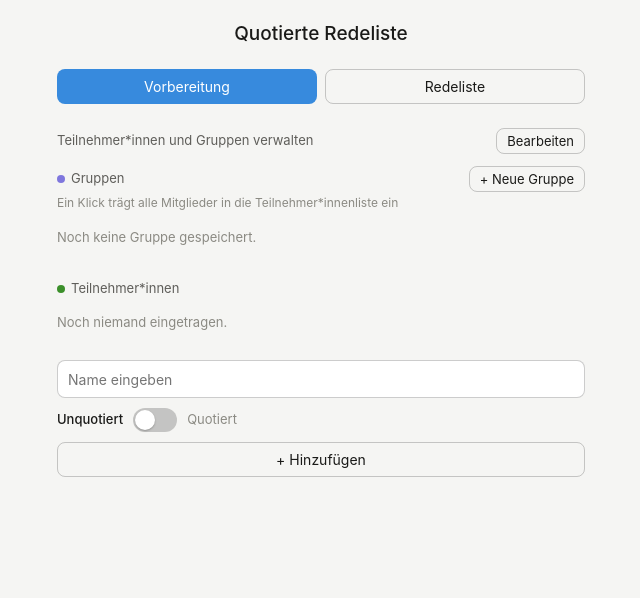
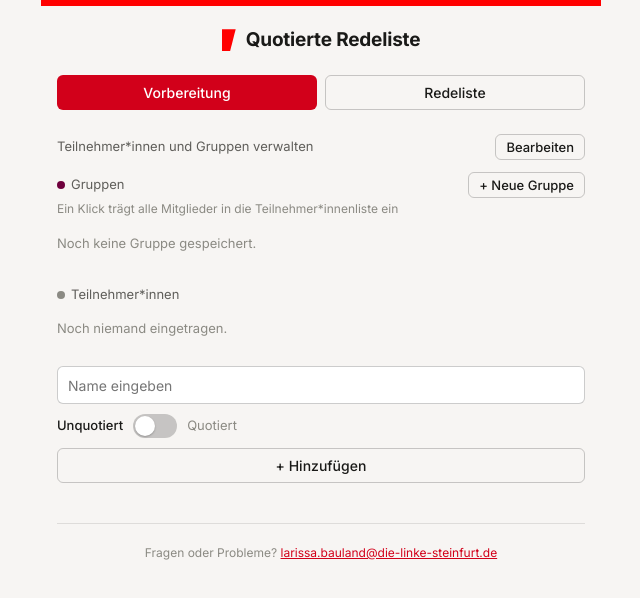
Before and after one commit to calatya-stack/Redeliste, a plain HTML site: page index.html in a window 1280 px wide. Shown: the whole page, without its empty margins (319-959 px from the left). Drawn offline with Linux system fonts and the light colour scheme.

Commit message:
Update index.html
Design geändert

Support E-Mail angegeben

```diff
--- a/index.html
+++ b/index.html
@@ -3,7 +3,7 @@
 <head>
 <meta charset="UTF-8" />
 <meta name="viewport" content="width=device-width, initial-scale=1, maximum-scale=1, viewport-fit=cover" />
-<meta name="theme-color" content="#378ADD" />
+<meta name="theme-color" content="#D2001A" />
 <meta name="mobile-web-app-capable" content="yes" />
 <meta name="apple-mobile-web-app-capable" content="yes" />
 <meta name="apple-mobile-web-app-status-bar-style" content="default" />
@@ -11,10 +11,13 @@
 <link rel="manifest" href="./manifest.json" />
 <link rel="icon" href="./icon-192.png" />
 <link rel="apple-touch-icon" href="./icon-192.png" />
+<link rel="preconnect" href="https://fonts.googleapis.com" />
+<link rel="preconnect" href="https://fonts.gstatic.com" crossorigin />
+<link href="https://fonts.googleapis.com/css2?family=Inter:wght@400;500;600;700&display=swap" rel="stylesheet" />
 <title>Quotierte Redeliste</title>
 <style>
   :root{
-    --surface-0:#f5f5f3;
+    --surface-0:#f7f5f3;
     --surface-1:#ffffff;
     --surface-2:#ffffff;
     --text-primary:#1a1a18;
@@ -23,14 +26,17 @@
     --text-danger:#a32d2d;
     --border:rgba(0,0,0,0.10);
     --border-strong:rgba(0,0,0,0.20);
-    --fill-accent:#378ADD;
+    --brand-red:#FF0000;
+    --fill-accent:#D2001A;
+    --fill-accent-hover:#B00016;
     --on-accent:#ffffff;
+    --contrast-red:#6F003C;
     --fill-danger:#E24B4A;
     --on-danger:#ffffff;
     --fill-secondary:rgba(0,0,0,0.04);
     --fill-success:#3b8f2a;
-    --fill-pro:#7F77DD;
-    --radius:8px;
+    --fill-pro:#6F003C;
+    --radius:6px;
   }
   @media (prefers-color-scheme: dark){
     :root{
@@ -44,21 +50,26 @@
       --border:rgba(255,255,255,0.12);
       --border-strong:rgba(255,255,255,0.24);
       --fill-secondary:rgba(255,255,255,0.08);
+      --fill-accent:#E2001F;
+      --fill-accent-hover:#FF2A3D;
     }
   }
   *{box-sizing:border-box;}
   html,body{margin:0;padding:0;background:var(--surface-0);}
   body{
-    font-family:-apple-system,BlinkMacSystemFont,"Segoe UI",Roboto,Helvetica,Arial,sans-serif;
+    font-family:'Inter',-apple-system,BlinkMacSystemFont,"Segoe UI",Roboto,Helvetica,Arial,sans-serif;
     color:var(--text-primary);
-    padding:1.25rem 1rem 3rem;
+    padding:0 1rem 3rem;
     max-width:560px;
     margin:0 auto;
     line-height:1.5;
   }
-  h1{font-size:19px;font-weight:500;margin:0 0 1.25rem;text-align:center;}
+  .masthead{height:6px;background:var(--brand-red);margin:0 -1rem 1.25rem;}
+  .brand-header{display:flex;align-items:center;justify-content:center;gap:10px;margin:1rem 0 1.25rem;}
+  .brand-wedge{width:14px;height:22px;background:var(--brand-red);clip-path:polygon(0 0,100% 0,60% 100%,0 100%);flex-shrink:0;}
+  h1{font-size:19px;font-weight:700;margin:0;text-align:center;letter-spacing:-0.01em;}
   button{
-    font-family:inherit;font-size:14px;color:var(--text-primary);
+    font-family:inherit;font-size:14px;font-weight:500;color:var(--text-primary);
     background:transparent;border:0.5px solid var(--border-strong);
     border-radius:var(--radius);padding:8px 14px;cursor:pointer;
   }
@@ -82,15 +93,23 @@
   .group-btn{position:relative;text-align:left;}
   .group-btn .del{position:absolute;top:-7px;right:-7px;width:20px;height:20px;border-radius:50%;background:var(--fill-danger);color:var(--on-danger);border:none;display:flex;align-items:center;justify-content:center;cursor:pointer;font-size:12px;line-height:1;}
   .group-btn .edit{position:absolute;top:-7px;right:17px;width:20px;height:20px;border-radius:50%;background:var(--fill-secondary);border:0.5px solid var(--border-strong);color:var(--text-secondary);display:flex;align-items:center;justify-content:center;cursor:pointer;font-size:11px;line-height:1;}
-  .tab-btn{flex:1;font-size:14px;padding:8px;}
+  .tab-btn{flex:1;font-size:14px;font-weight:500;padding:8px;}
   .tab-btn.active{background:var(--fill-accent);color:var(--on-accent);border-color:transparent;}
   .section-dot{display:inline-block;width:8px;height:8px;border-radius:50%;margin-right:6px;}
   .top-action-btn{font-size:13px;padding:6px 12px;}
+  .btn-accent{background:var(--fill-accent);color:var(--on-accent);border-color:transparent;}
+  .btn-accent:hover{background:var(--fill-accent-hover);}
+  .app-footer{margin-top:2.5rem;padding-top:1.25rem;border-top:0.5px solid var(--border);font-size:12px;color:var(--text-muted);text-align:center;}
+  .app-footer a{color:var(--fill-accent);}
 </style>
 </head>
 <body>
 
-<h1>Quotierte Redeliste</h1>
+<div class="masthead"></div>
+<div class="brand-header">
+  <div class="brand-wedge" aria-hidden="true"></div>
+  <h1>Quotierte Redeliste</h1>
+</div>
 <h2 class="sr-only">Redeliste mit doppelter Quotierung: Vorbereitung zum Anlegen der Teilnehmer*innenliste und Gruppen, Redeliste mit aktiver Warteliste und Schnellwahl</h2>
 
 <div style="display:flex;gap:8px;margin-bottom:1.5rem;">
@@ -136,12 +155,12 @@
 
     <div id="group-error" style="font-size:13px;color:var(--text-danger);margin-top:4px;display:none;"></div>
     <div style="display:flex;gap:8px;margin-top:10px;">
-      <button id="group-save-btn" style="flex:1;background:var(--fill-accent);color:var(--on-accent);border:none;">Gruppe speichern</button>
+      <button id="group-save-btn" class="btn-accent" style="flex:1;border:none;">Gruppe speichern</button>
       <button id="group-cancel-btn" style="flex:1;">Abbrechen</button>
     </div>
   </div>
 
-  <div style="font-size:13px;color:var(--text-secondary);margin:1.5rem 0 6px;"><span class="section-dot" style="background:var(--fill-success);"></span>Teilnehmer*innen</div>
+  <div style="font-size:13px;color:var(--text-secondary);margin:1.5rem 0 6px;"><span class="section-dot" style="background:var(--text-muted);"></span>Teilnehmer*innen</div>
   <div id="roster-grid-prep" style="display:grid;grid-template-columns:repeat(auto-fit,minmax(130px,1fr));gap:8px;"></div>
   <div id="roster-empty-prep" style="display:none;font-size:13px;color:var(--text-muted);padding:0.5rem 0;">Noch niemand eingetragen.</div>
 
@@ -170,7 +189,7 @@
     <div id="next-name" style="font-size:22px;font-weight:500;min-height:28px;">–</div>
     <div id="next-tag" style="font-size:12px;color:var(--text-muted);margin-top:2px;"></div>
     <div id="after-next" style="font-size:12px;color:var(--text-muted);margin-top:4px;"></div>
-    <button id="advance-btn" style="margin-top:14px;background:var(--fill-accent);color:var(--on-accent);border:none;padding:10px 20px;">
+    <button id="advance-btn" class="btn-accent" style="margin-top:14px;border:none;padding:10px 20px;">
       ✓ Hat gesprochen, weiter
     </button>
   </div>
@@ -186,6 +205,10 @@
   <div style="font-size:12px;color:var(--text-muted);margin-bottom:8px;">Antippen, um zur Redeliste hinzuzufügen</div>
   <div id="roster-grid-select" style="display:grid;grid-template-columns:repeat(auto-fit,minmax(140px,1fr));gap:8px;"></div>
   <div id="roster-empty-select" style="display:none;font-size:13px;color:var(--text-muted);padding:0.5rem 0;">Noch niemand in der Vorbereitung eingetragen.</div>
+</div>
+
+<div class="app-footer">
+  Fragen oder Probleme? <a href="mailto:larissa.bauland@die-linke-steinfurt.de">larissa.bauland@die-linke-steinfurt.de</a>
 </div>
 
 <script>
```
